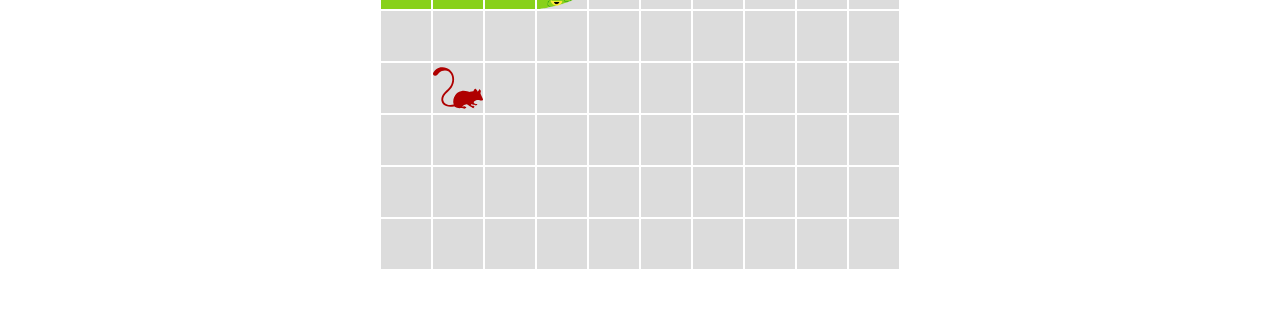
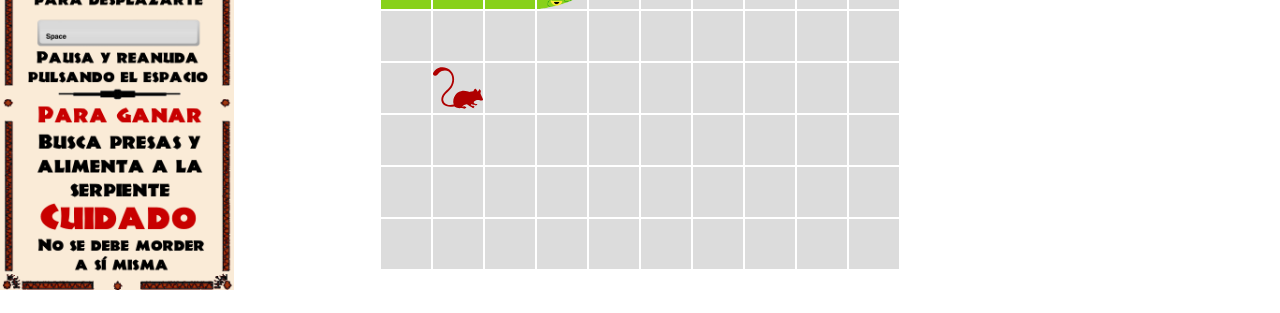
Before and after one commit to FcoJavierGlez/snake_js, a plain HTML site: page index.html in a window 1280 px wide. Shown: the part 390-703 px from the top of the page. Drawn offline with Linux system fonts and the light colour scheme.

Commit message:
Added game information

```diff
--- a/css/snake.css
+++ b/css/snake.css
@@ -16,10 +16,6 @@
     font-size: 24px;
     *border: 2px solid black;
 }
-/* button {
-    height: 20px;
-    width: 20px;
-} */
 .square {
     height: var(--width_square);
     width: var(--width_square);
@@ -110,3 +106,13 @@
     align-items: center;
     justify-content: center;
 }
+
+.info {
+    display: grid;
+    align-content: center;
+    height: 100%;
+}
+
+.instructions {
+    height: 70vh;
+}
--- a/css/style.css
+++ b/css/style.css
@@ -41,7 +41,7 @@ main h3 {
 }
 .contenedor {
     height: 100%;
-    width: 85%;
+    *width: 85%;
     margin: 0 auto;
     *display: grid;
 }
--- a/index.html
+++ b/index.html
@@ -22,7 +22,9 @@
         <nav></nav>
         <main>
             <div class="contenedor grid c3">
-                <div></div>
+                <div class="info">
+                    <img src="img/instructions/instructions.png" class="instructions">
+                </div>
                 <div id="board"></div>
                 <div>
                     <div class="account-mines">
```
Also changed, not shown: img/instructions/instructions.png (added).
